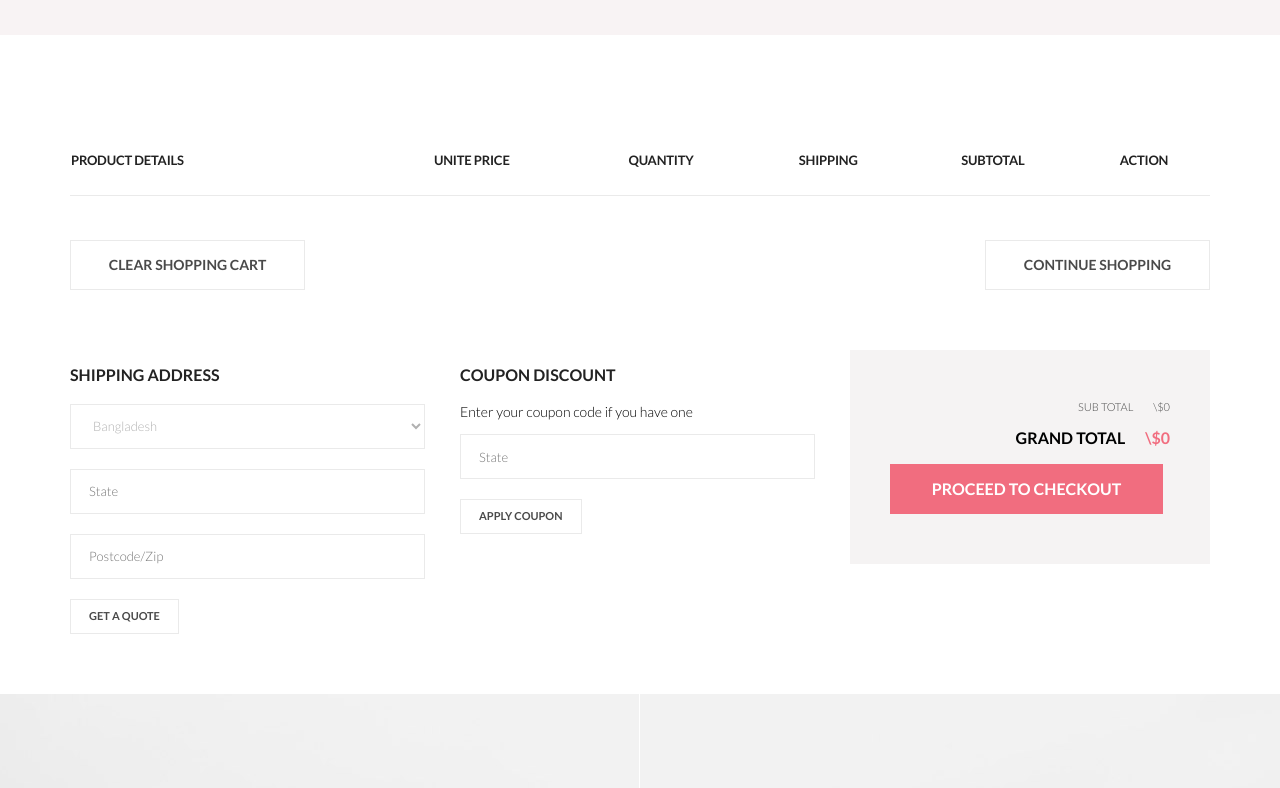
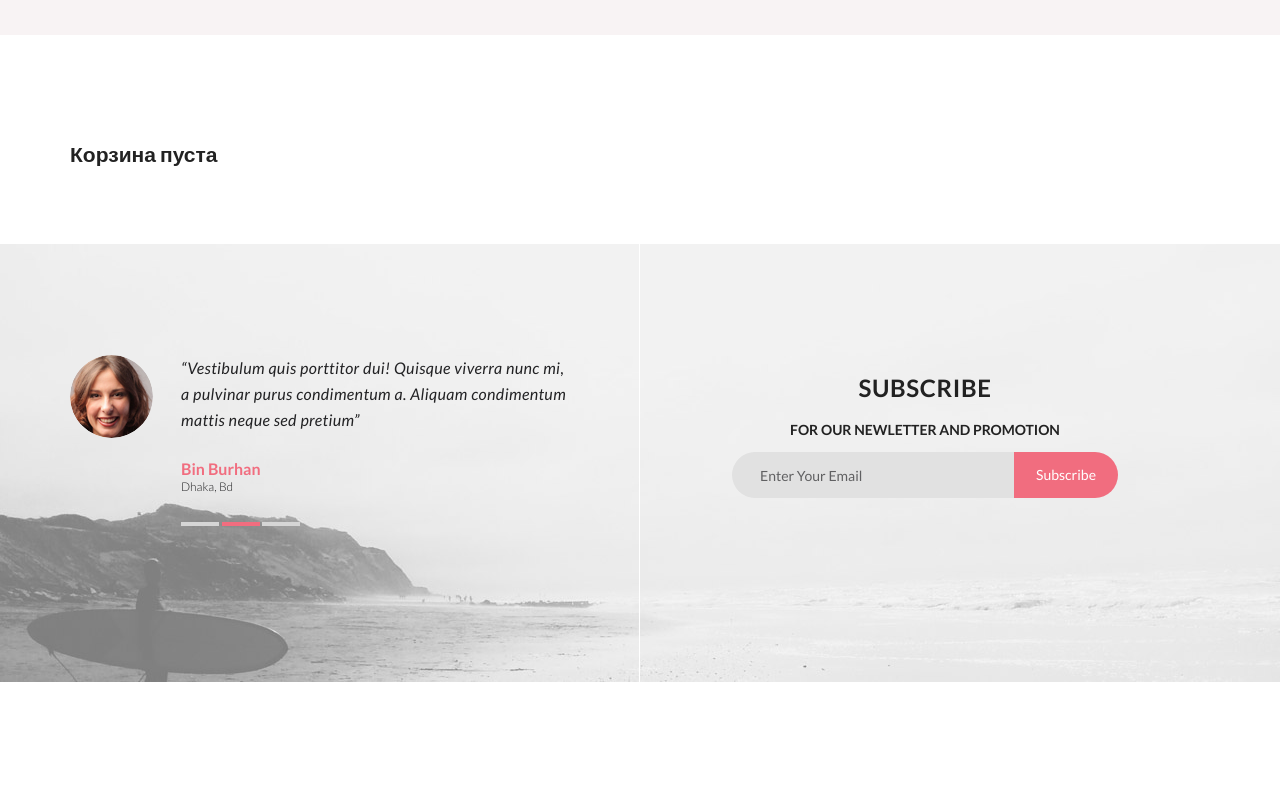
Before and after one commit to Cheglok/GeekUniversity_web_212-213, a plain HTML site: page shopping-cart.html in a window 1280 px wide. Shown: the part 340-1128 px from the top of the page. Drawn offline with nearby package versions, Linux system fonts and the light colour scheme; no server answers.

Commit message:
Для ввода количества запретил клавиатуру. Теперь займусь сервером

```diff
--- a/js/ShoppingCartComponent.js
+++ b/js/ShoppingCartComponent.js
@@ -15,7 +15,8 @@ Vue.component('shoppingCart', {
         :key="product.id_product"
         :product="product"
         ></product>
-</table>`
+</table>
+`
 });
 
 Vue.component('product', {
@@ -30,12 +31,12 @@ Vue.component('product', {
             <p>Size:<span class="value">XLL</span></p>
           </td>
           <td>\${{product.price}}</td>
-          <td><input type="number" step="1" min="1" max="10" v-model.number="product.quantity"
-           @keydown.prevent = "$parent.$emit('validate(event)')"></td>
+          <td><input type="number" min="1" max="10" step="1" v-model.number="product.quantity"
+           @keydown.prevent=""></td>
           <td>Free</td>
           <td>\${{product.price * product.quantity}}</td>
           <td>
-            <i class="fa fa-times-circle" aria-hidden="true" @click = "$parent.$emit('remove', product)"></i>
+            <i class="fa fa-times-circle" aria-hidden="true" @click. = "$parent.$emit('remove', product)"></i>
 
           </td>
         </tr>`
--- a/js/main.js
+++ b/js/main.js
@@ -89,9 +89,8 @@ const app = new Vue({
           }
         })
     },
-    validateQuantity(event) {
-      console.log(event)
-      // return(/^[0-9]+/.test(e.keyCode))
-    }
+    clearBasket(){
+      this.productsBasket = [];
+    },
   }
 });
--- a/shopping-cart.html
+++ b/shopping-cart.html
@@ -6,7 +6,8 @@
   <title>Shopping-cart</title>
   <link rel="stylesheet" href="css/normalize.css">
   <link rel="stylesheet" href="css/style.css">
-  <link rel="stylesheet" href="https://use.fontawesome.com/releases/v5.7.2/css/all.css" integrity="sha384-fnmOCqbTlWIlj8LyTjo7mOUStjsKC4pOpQbqyi7RrhN7udi9RwhKkMHpvLbHG9Sr" crossorigin="anonymous">
+  <link rel="stylesheet" href="https://use.fontawesome.com/releases/v5.7.2/css/all.css"
+        integrity="sha384-fnmOCqbTlWIlj8LyTjo7mOUStjsKC4pOpQbqyi7RrhN7udi9RwhKkMHpvLbHG9Sr" crossorigin="anonymous">
 </head>
 
 <body>
@@ -258,23 +259,25 @@
     <div class="container">
       <h2 class="new-arrivals-title">New arrivals</h2>
       <div class="breadcrumbs">
-        <a href="index.html">Home</a> / <a href="catalog.html">Men</a> / <a href="#" class="current-breadcrumb">New arrivals</a>
+        <a href="index.html">Home</a> / <a href="catalog.html">Men</a> / <a href="#" class="current-breadcrumb">New
+        arrivals</a>
       </div>
     </div>
   </div>
 
   <section class="basket-contents">
+
     <div class="container">
+      <div  v-if="productsBasket.length">
         <h2 class="visually-hidden">Basket-contents</h2>
 
         <shopping-cart
           :products="productsBasket"
           @remove="delProduct"
-        @validate="validateQuantity"
         ></shopping-cart>
 
         <div class="basket-contents-buttons clearfix">
-        <button type="button" class="button-clear-basket">Clear shopping cart</button>
+          <button type="button" class="button-clear-basket" @click="clearBasket">Clear shopping cart</button>
           <button type="button" class="button-continue">Continue Shopping</button>
         </div>
         <form class="shipping-form" action="#">
@@ -303,7 +306,10 @@
           </ul>
         </form>
       </div>
+      <h2 v-else>Корзина пуста</h2>
+    </div>
   </section>
+
 
   <section class="subscribe">
     <div class="container">
@@ -333,8 +339,11 @@
     <div class="footer-top">
       <div class="container">
         <div class="footer-column">
-          <a class="logo" href="index.html"><img src="img/logo.png" width="59" height="51" alt="Brands-shop"><span>Bran<b>d</b></span></a>
-          <p>Objectively transition extensive data rather than cross functional solutions. Monotonectally syndicate multidisciplinary materials before go&nbsp;forward benefits. Intrinsicly syndicate an&nbsp;expanded array of&nbsp;processes and cross-unit partnerships.</p>
+          <a class="logo" href="index.html"><img src="img/logo.png" width="59" height="51"
+                                                 alt="Brands-shop"><span>Bran<b>d</b></span></a>
+          <p>Objectively transition extensive data rather than cross functional solutions. Monotonectally syndicate
+            multidisciplinary materials before go&nbsp;forward benefits. Intrinsicly syndicate an&nbsp;expanded array of&nbsp;processes
+            and cross-unit partnerships.</p>
 
           <p>Efficiently plagiarize 24/365 action items and focused infomediaries.
             Distinctively seize superior initiatives for wireless technologies. Dynamically optimize.
@@ -376,11 +385,16 @@
       <div class="container">
         <p>&copy;&nbsp;2017 Brand All Rights Reserved.</p>
         <ul class="social-links">
-          <li><a href="https://www.facebook.com"><span class="visually-hidden">Facebook</span><i class="fab fa-facebook-f"></i></a></li>
-          <li><a href="https://twitter.com/"><span class="visually-hidden">Twitter</span><i class="fab fa-twitter"></i></a></li>
-          <li><a href="https://ru.linkedin.com/"><span class="visually-hidden">Instagramm</span><i class="fab fa-linkedin-in"></i></a></li>
-          <li><a href="https://www.pinterest.ru/"><span class="visually-hidden">Pinterest</span><i class="fab fa-pinterest-p"></i></a></li>
-          <li><a href="https://plus.google.com/discover"><span class="visually-hidden">Google+</span><i class="fab fa-google-plus-g"></i></a></li>
+          <li><a href="https://www.facebook.com"><span class="visually-hidden">Facebook</span><i
+            class="fab fa-facebook-f"></i></a></li>
+          <li><a href="https://twitter.com/"><span class="visually-hidden">Twitter</span><i class="fab fa-twitter"></i></a>
+          </li>
+          <li><a href="https://ru.linkedin.com/"><span class="visually-hidden">Instagramm</span><i
+            class="fab fa-linkedin-in"></i></a></li>
+          <li><a href="https://www.pinterest.ru/"><span class="visually-hidden">Pinterest</span><i
+            class="fab fa-pinterest-p"></i></a></li>
+          <li><a href="https://plus.google.com/discover"><span class="visually-hidden">Google+</span><i
+            class="fab fa-google-plus-g"></i></a></li>
         </ul>
       </div>
     </div>
```
Lines whose indentation alone changed are shown as unchanged.
